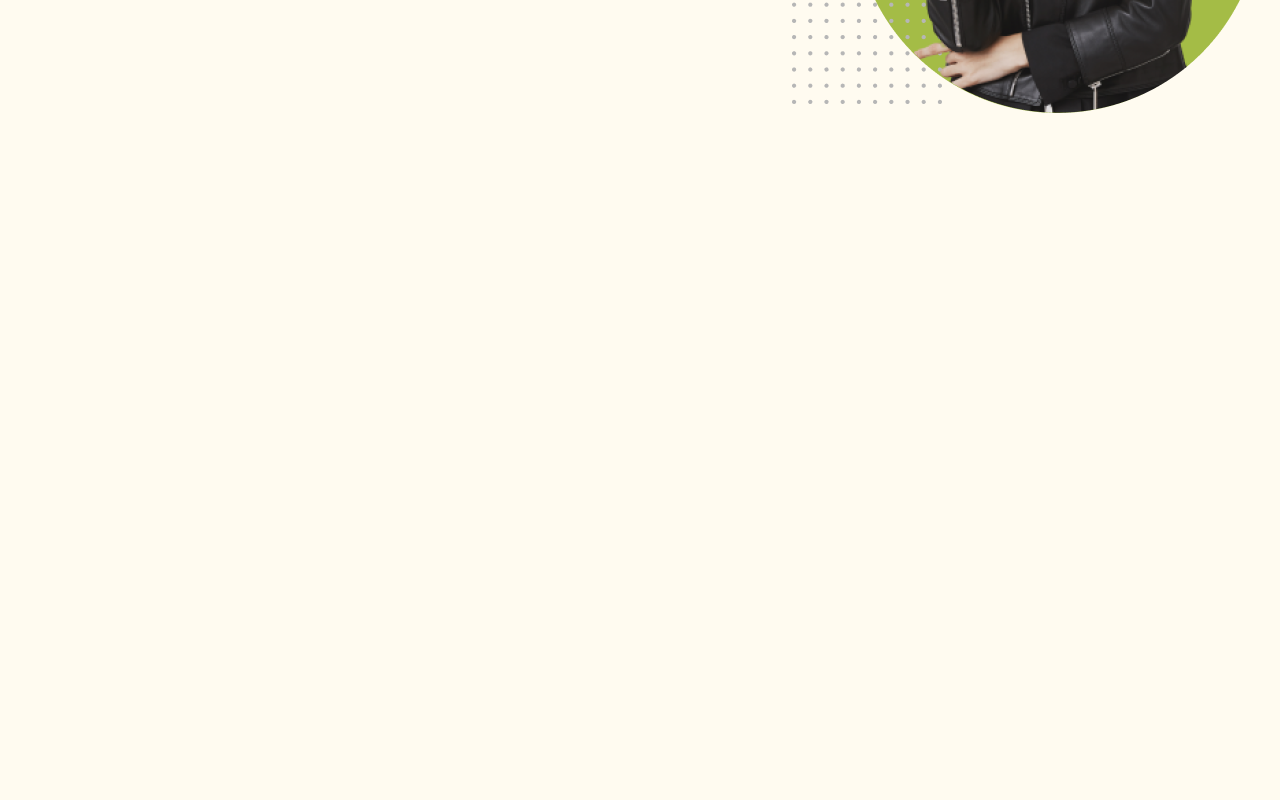
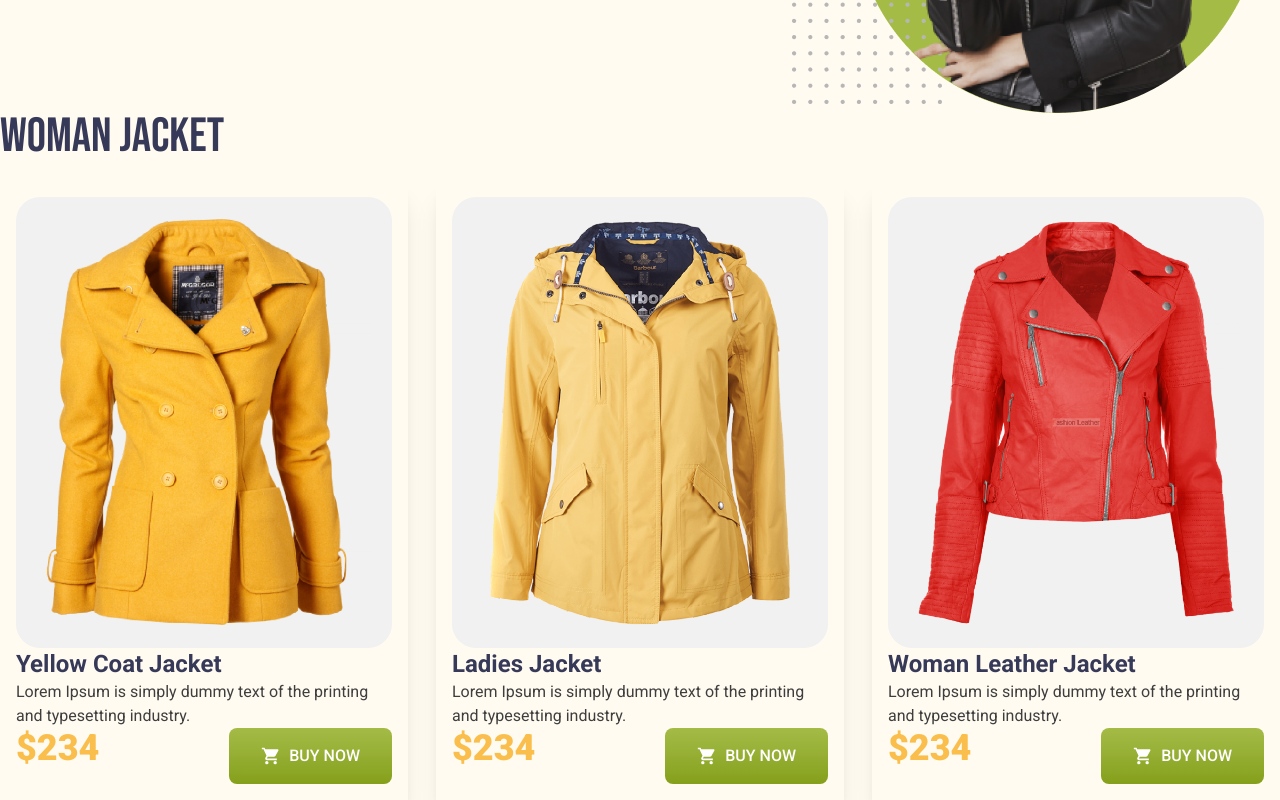
Before and after one commit to noboKumar/PH-penguin--fashion-tailwind, a plain HTML site: page index.html in a window 1280 px wide. Shown: the part 460-1260 px from the top of the page. Before the commit the page ends 800 px from the top, so only its background shows below. Drawn offline with nearby package versions, Linux system fonts and the light colour scheme.

Commit message:
add card section need fix width

```diff
--- a/index.html
+++ b/index.html
@@ -27,6 +27,7 @@
   </head>
   <body class="max-w-7xl mx-auto font-roboto bg-[#FFFBF0]">
     <header>
+      <!-- nav bar section -->
       <nav
         class="flex items-center justify-between mt-10 mb-5 max-sm:flex-col mx-4"
       >
@@ -42,6 +43,7 @@
           </ul>
         </div>
       </nav>
+      <!-- banner section -->
       <section
         class="banner flex items-center justify-between max-sm:flex-col mx-4"
       >
@@ -75,7 +77,98 @@
         </div>
       </section>
     </header>
-    <main></main>
+    <main>
+      <!-- woman jacket section -->
+      <section class="woman-jacket">
+        <div class="w-jacket-content">
+          <h1 class="font-bebas-neue text-5xl text-[#363958] mb-5">
+            W0MAN JACKET
+          </h1>
+        </div>
+        <div
+          class="w-jacket-box-container flex items-center justify-center gap-7"
+        >
+          <div class="w-jacket-box shadow-xl p-4">
+            <img class="bg-[#F1F1F1] p-5 rounded-3xl" src="./assets/images/jacket-1.png" alt="" />
+            <h1 class="text-2xl font-bold text-[#363958]">Yellow Coat Jacket</h1>
+            <p class="text-[#3E3E3E]">
+              Lorem Ipsum is simply dummy text of the printing and typesetting
+              industry.
+            </p>
+            <div class="btn-container flex justify-between">
+              <p class="text-[#FABE4C] text-4xl font-black">$234</p>
+              <button
+                class="bg-gradient-to-b from-[#A4BC46] to-[#85A019] py-4 px-8 rounded-lg cursor-pointer flex items-center justify-between gap-2"
+              >
+                <svg
+                  xmlns="http://www.w3.org/2000/svg"
+                  class="fill-white w-5 h-5"
+                  viewBox="0 0 24 24"
+                >
+                  <title>cart</title>
+                  <path
+                    d="M17,18C15.89,18 15,18.89 15,20A2,2 0 0,0 17,22A2,2 0 0,0 19,20C19,18.89 18.1,18 17,18M1,2V4H3L6.6,11.59L5.24,14.04C5.09,14.32 5,14.65 5,15A2,2 0 0,0 7,17H19V15H7.42A0.25,0.25 0 0,1 7.17,14.75C7.17,14.7 7.18,14.66 7.2,14.63L8.1,13H15.55C16.3,13 16.96,12.58 17.3,11.97L20.88,5.5C20.95,5.34 21,5.17 21,5A1,1 0 0,0 20,4H5.21L4.27,2M7,18C5.89,18 5,18.89 5,20A2,2 0 0,0 7,22A2,2 0 0,0 9,20C9,18.89 8.1,18 7,18Z"
+                  />
+                </svg>
+                <span class="font-medium text-[#FFFFFF]">BUY NOW</span>
+              </button>
+            </div>
+          </div>
+          <div class="w-jacket-box shadow-xl p-4 ">
+            <img class="bg-[#F1F1F1] p-5 rounded-3xl" src="./assets/images/jacket-2.png" alt="" />
+            <h1 class="text-2xl font-bold text-[#363958]">Ladies Jacket</h1>
+            <p class="text-[#3E3E3E]">
+              Lorem Ipsum is simply dummy text of the printing and typesetting
+              industry.
+            </p>
+            <div class="btn-container flex justify-between">
+              <p class="text-[#FABE4C] text-4xl font-black">$234</p>
+              <button
+                class="bg-gradient-to-b from-[#A4BC46] to-[#85A019] py-4 px-8 rounded-lg cursor-pointer flex items-center justify-between gap-2"
+              >
+                <svg
+                  xmlns="http://www.w3.org/2000/svg"
+                  class="fill-white w-5 h-5"
+                  viewBox="0 0 24 24"
+                >
+                  <title>cart</title>
+                  <path
+                    d="M17,18C15.89,18 15,18.89 15,20A2,2 0 0,0 17,22A2,2 0 0,0 19,20C19,18.89 18.1,18 17,18M1,2V4H3L6.6,11.59L5.24,14.04C5.09,14.32 5,14.65 5,15A2,2 0 0,0 7,17H19V15H7.42A0.25,0.25 0 0,1 7.17,14.75C7.17,14.7 7.18,14.66 7.2,14.63L8.1,13H15.55C16.3,13 16.96,12.58 17.3,11.97L20.88,5.5C20.95,5.34 21,5.17 21,5A1,1 0 0,0 20,4H5.21L4.27,2M7,18C5.89,18 5,18.89 5,20A2,2 0 0,0 7,22A2,2 0 0,0 9,20C9,18.89 8.1,18 7,18Z"
+                  />
+                </svg>
+                <span class="font-medium text-[#FFFFFF]">BUY NOW</span>
+              </button>
+            </div>
+          </div>
+          <div class="w-jacket-box shadow-xl p-4">
+            <img class="bg-[#F1F1F1] p-5 rounded-3xl" src="./assets/images/jacket-3.png" alt="" />
+            <h1 class="text-2xl font-bold text-[#363958]">Woman Leather Jacket</h1>
+            <p class="text-[#3E3E3E]">
+              Lorem Ipsum is simply dummy text of the printing and typesetting
+              industry.
+            </p>
+            <div class="btn-container flex justify-between">
+              <p class="text-[#FABE4C] text-4xl font-black">$234</p>
+              <button
+                class="bg-gradient-to-b from-[#A4BC46] to-[#85A019] py-4 px-8 rounded-lg cursor-pointer flex items-center justify-between gap-2"
+              >
+                <svg
+                  xmlns="http://www.w3.org/2000/svg"
+                  class="fill-white w-5 h-5"
+                  viewBox="0 0 24 24"
+                >
+                  <title>cart</title>
+                  <path
+                    d="M17,18C15.89,18 15,18.89 15,20A2,2 0 0,0 17,22A2,2 0 0,0 19,20C19,18.89 18.1,18 17,18M1,2V4H3L6.6,11.59L5.24,14.04C5.09,14.32 5,14.65 5,15A2,2 0 0,0 7,17H19V15H7.42A0.25,0.25 0 0,1 7.17,14.75C7.17,14.7 7.18,14.66 7.2,14.63L8.1,13H15.55C16.3,13 16.96,12.58 17.3,11.97L20.88,5.5C20.95,5.34 21,5.17 21,5A1,1 0 0,0 20,4H5.21L4.27,2M7,18C5.89,18 5,18.89 5,20A2,2 0 0,0 7,22A2,2 0 0,0 9,20C9,18.89 8.1,18 7,18Z"
+                  />
+                </svg>
+                <span class="font-medium text-[#FFFFFF]">BUY NOW</span>
+              </button>
+            </div>
+          </div>
+        </div>
+      </section>
+    </main>
     <footer></footer>
   </body>
 </html>
```
Lines whose indentation alone changed are shown as unchanged.
